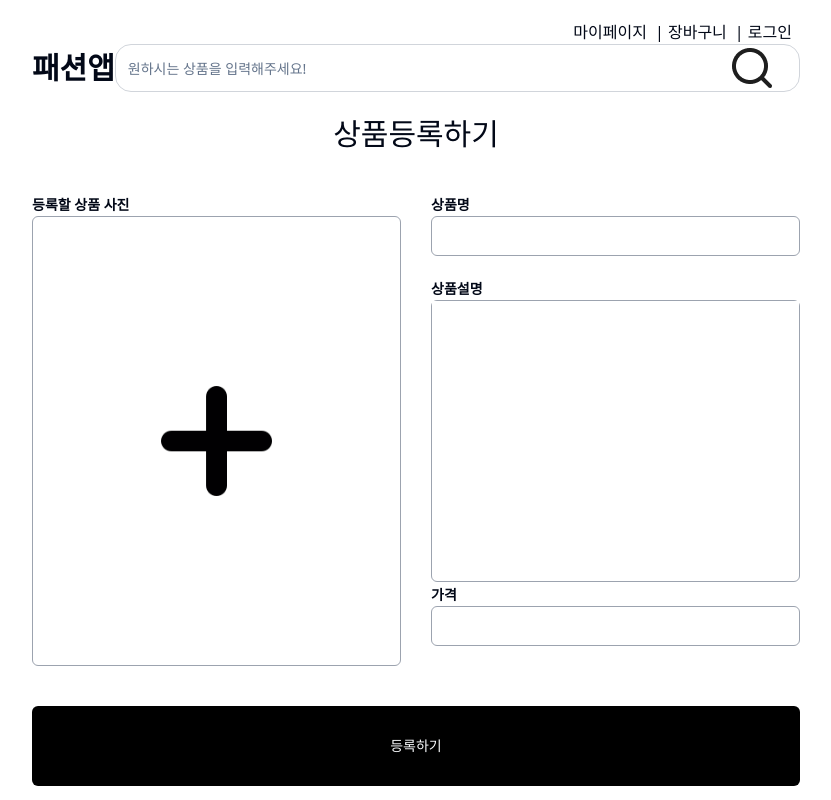
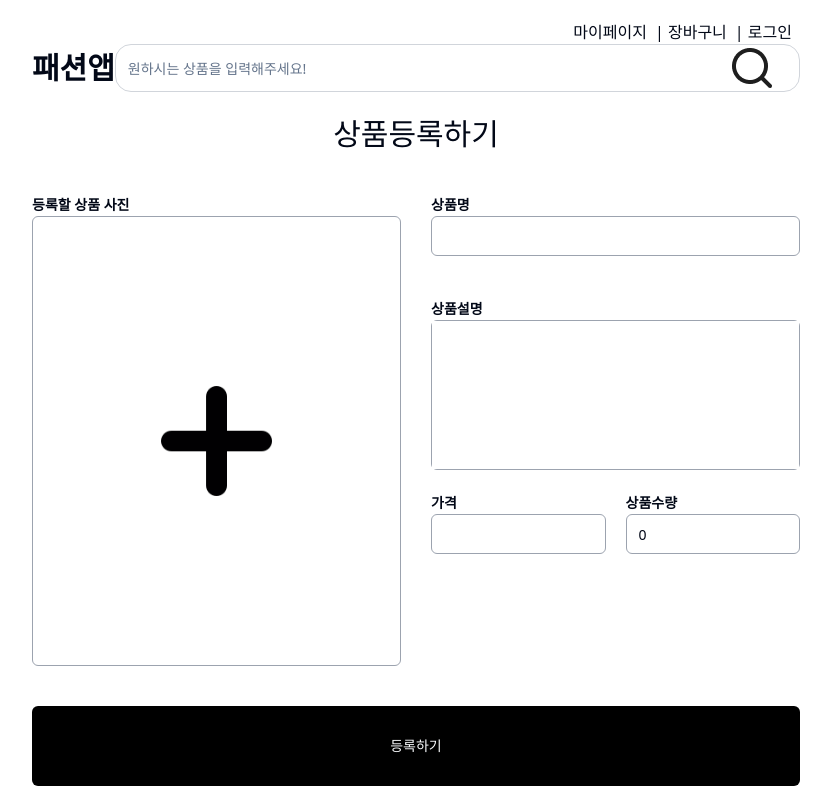
Before and after one commit to mynameistaeyoung/commerce-project, a React (Vite) app: page /registration in a window 1280 px wide. Shown: the whole page, without its empty margins (224-1055 px from the left). Built offline with nearby package versions, Linux system fonts and the light colour scheme.

Commit message:
상품등록시 최대 상품수량 지정

```diff
--- a/src/pages/registration/Registration.tsx
+++ b/src/pages/registration/Registration.tsx
@@ -21,6 +21,7 @@ const Registration = () => {
     const [showImages, setShowImages] = useState<string | ArrayBuffer | null>(null);
     const [uploading, setUploading] = useState<boolean>(false);
     const [selectedFile, setSelectedFile] = useState<File | null>(null);
+    const [productQuantity, setProductQuantity] = useState(0)
 
     const navigate = useNavigate()
 
@@ -35,6 +36,7 @@ const Registration = () => {
         const productUuid = uuid();
         const storageRef = ref(storage, `images/${uuid()}`);
         try {
+            if (productQuantity > 0) {
                 const snapshot = await uploadBytes(storageRef, selectedFile);
                 console.log("업로드 성공:", snapshot);
                 const uid = auth.currentUser?.uid
@@ -45,7 +47,8 @@ const Registration = () => {
                     ProductPrice: productPrice,
                     ProductURL: downloadURL,
                     UserUid: uid,
-                ProductUid: productUuid
+                    ProductUid: productUuid,
+                    ProductQuantity: productQuantity
                 });
                 setGoods({
                     ProductDescription: productDescription,
@@ -53,9 +56,13 @@ const Registration = () => {
                     ProductPrice: productPrice,
                     ProductURL: downloadURL,
                     UserUid: uid,
-                ProductUid: productUuid
+                    ProductUid: productUuid,
+                    ProductQuantity: productQuantity
                 })
                 navigate("/");
+            }else{
+                alert("상품수량을 1개이상 등록하셔야 합니다.")
+            }
         } catch (error) {
             console.log("업로드 중 에러 발생:", error);
         } finally {
@@ -98,12 +105,12 @@ const Registration = () => {
                                 id="product-picture"
                                 type="file"
                                 accept="image/*"
-                                onChange={handleImageChange} // 이미지 변경 핸들러
+                                onChange={handleImageChange}
                             />
                         </div>
-                        {uploading && <p className="mt-2 text-black">이미지 업로드 중...</p>} {/* 업로드 상태 표시 */}
+                        {uploading && <p className="mt-2 text-black">이미지 업로드 중...</p>}
                     </div>
-                    <div className="flex-1">
+                    <div className="flex-1 flex flex-col gap-5 h-[450px]">
                         <div>
                             <Label htmlFor="product-name">상품명</Label>
                             <Input
@@ -111,30 +118,42 @@ const Registration = () => {
                                 type="text"
                                 id="product-name"
                                 value={productName}
-                                onChange={(e) => setProductName(e.target.value)} // onChange에서 직접 처리
+                                onChange={(e) => setProductName(e.target.value)}
                             />
                         </div>
                         <div>
                             <Label htmlFor="product-description">상품설명</Label>
-                            <div className="h-[282px] border border-gray-400 rounded-md">
+                            <div className="h-[150px] border border-gray-400 rounded-md">
                                 <input
-                                    className="border-0 focus:outline-none focus:ring-0 w-full"
+                                    className="border-0 focus:outline-none focus:ring-0 w-full h-full px-2 py-1"
                                     type="text"
                                     id="product-description"
                                     value={productDescription}
-                                    onChange={(e) => setProductDescription(e.target.value)} // onChange에서 직접 처리
+                                    onChange={(e) => setProductDescription(e.target.value)}
                                 />
                             </div>
                         </div>
-                        <div>
+                        <div className="flex gap-5">
+                            <div className="flex-1">
                                 <Label htmlFor="product-price">가격</Label>
                                 <Input
                                     className=" border-gray-400 mb-5"
                                     type="number"
                                     id="product-price"
                                     value={productPrice}
-                                onChange={(e) => setProductPrice(e.target.value)} // onChange에서 직접 처리
+                                    onChange={(e) => setProductPrice(e.target.value)}
                                 />
+                            </div>
+                            <div className="flex-1">
+                                <Label htmlFor="product-quantity">상품수량</Label>
+                                <Input
+                                    className="border-gray-400 mb-5"
+                                    type="number"
+                                    id="product-quantity"
+                                    value={productQuantity}
+                                    onChange={(e) => { setProductQuantity(+e.target.value) }}
+                                />
+                            </div>
                         </div>
                     </div>
                 </div>
```
Lines whose indentation alone changed are shown as unchanged.
